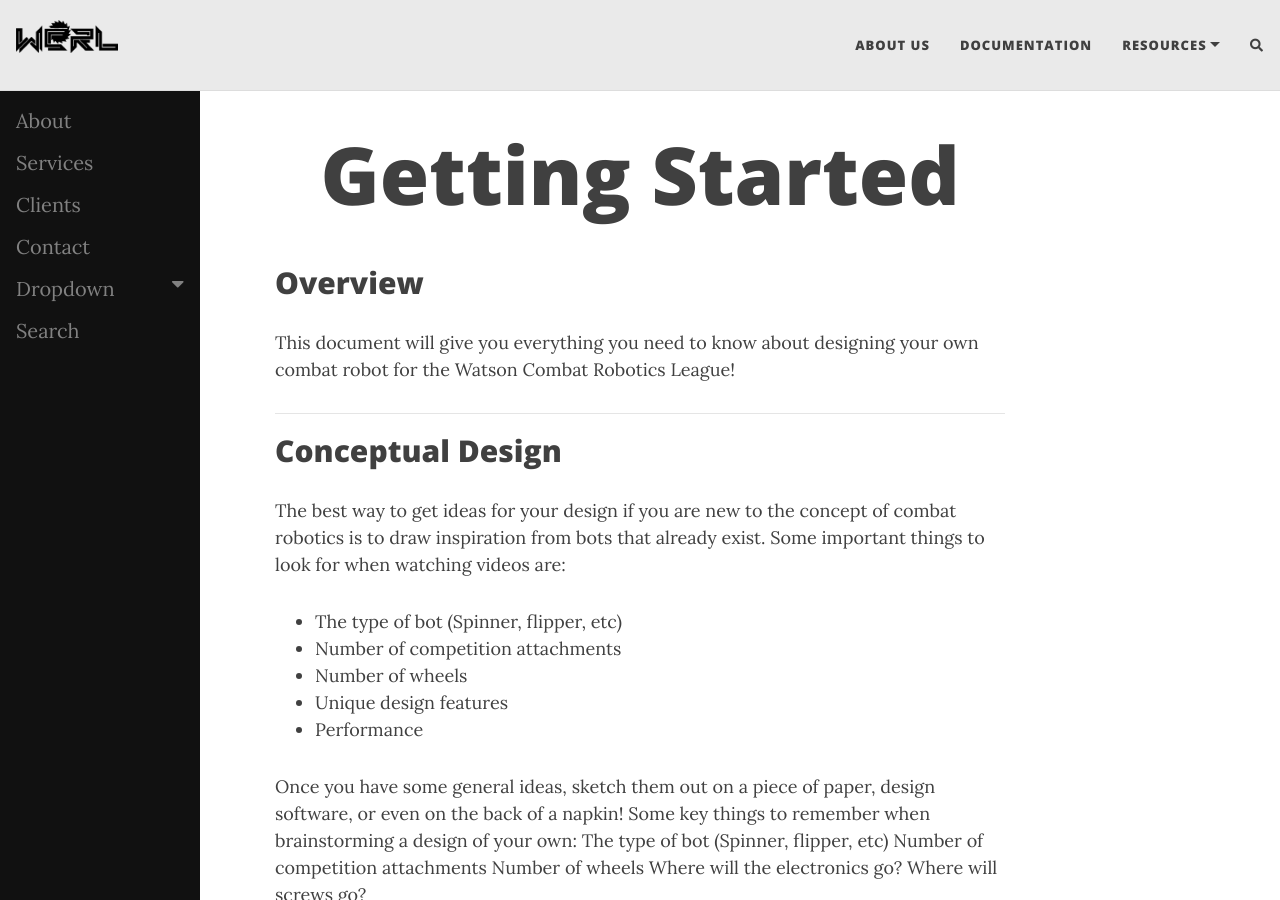
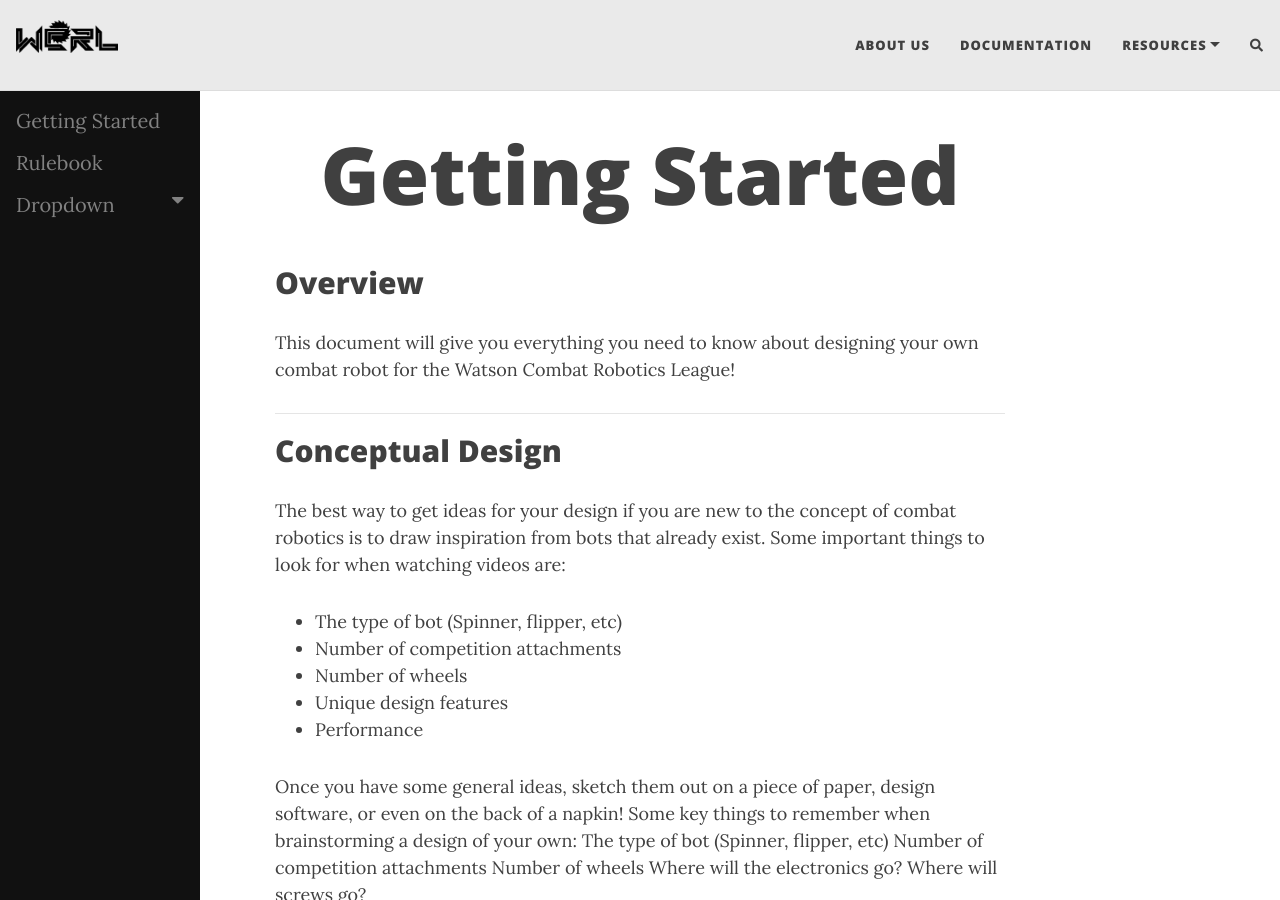
Before and after one commit to wcrl/wcrl.github.io, a Jekyll site: the page built from documentation/GettingStarted.md, in a window 1280 px wide and 900 px high. Built offline with Jekyll 4.4.1, drawn with Linux system fonts in a browser that asks for light colours; nearby versions of some CDN libraries; comment, search, counter and statistics services are not loaded.

Commit message:
worked on doc sidebar

```diff
--- a/_data/nav.yml
+++ b/_data/nav.yml
@@ -5,6 +5,6 @@ navbar:
     - Build-A-Bot Repo: "https://github.com/wcrl/Build-the-Bot"
     - YouTube Tutorials: "https://www.youtube.com/watch?v=h6dw6_2JMFk&list=PLFKyQXlTI3wrKnCDG6BStf9k8FC4T9J4q"
 
-documentation-nav:
+documentation:
   Getting Started: "GettingStarted"
   Rulebook: "Rulebook"
--- a/_includes/sidebar.html
+++ b/_includes/sidebar.html
@@ -3,20 +3,15 @@
 
 <div class="sidenav">
 {%- for link in site.data.nav.documentation -%}
-  <a href="/documentation/{{link[1] }}">{{link[0]}}</a>
+  <a href="/documentation/{{ link[1] | relative_url }}">{{link[0]}}</a>
 {%- endfor -%}
 
-  <a href="#about">About</a>
-  <a href="#services">Services</a>
-  <a href="#clients">Clients</a>
-  <a href="#contact">Contact</a>
-  <button class="dropdown-btn">Dropdown
+  <button class="dropdown-btn" onclick="toggleDropdown(this)">Dropdown
     <i class="fa fa-caret-down"></i>
   </button>
   <div class="dropdown-container">
     <a href="#">Link 1</a>
     <a href="#">Link 2</a>
-    <a href="#">Link `3</a>
+    <a href="#">Link 3</a>
   </div>
-  <a href="#contact">Search</a>
 </div>
--- a/assets/css/sidebar.css
+++ b/assets/css/sidebar.css
@@ -6,7 +6,7 @@
     z-index: 1;
     top: 0;
     left: 0;
-    background-color: #111;
+    background-color: #111 ; /*eaeaea*/
     overflow-x: hidden;
     padding-top: 100px;
   }
--- a/assets/js/sidebar.js
+++ b/assets/js/sidebar.js
@@ -1,10 +1,15 @@
 //* Loop through all dropdown buttons to toggle between hiding and showing its dropdown content - This allows the user to have multiple dropdowns without any conflict */
-var dropdown = document.getElementsByClassName("dropdown-btn");
-var i;
+var dropdowns = document.getElementsByClassName("dropdown-btn");
+console.log(dropdowns.length);
 
-for (i = 0; i < dropdown.length; i++) {
-  dropdown[i].addEventListener("click", function() {
-    alert("Button Pressed");
+for (let i = 0; i > dropdowns.length; i++) {
+    console.log("hi");
+}
+
+
+for (let i = 0; i < dropdowns.length; i++) {
+    console.log("dropdown found");
+  dropdowns[i].addEventListener("click", function() {
     this.classList.toggle("active");
     var dropdownContent = this.nextElementSibling;
     if (dropdownContent.style.display === "block") {
@@ -14,3 +19,14 @@ for (i = 0; i < dropdown.length; i++) {
     }
   });
 }
+
+
+function toggleDropdown(dropdown){
+    dropdown.classList.toggle("active");
+    var dropdownContent = dropdown.nextElementSibling;
+    if (dropdownContent.style.display === "block") {
+      dropdownContent.style.display  = "none";
+    } else {
+      dropdownContent.style.display = "block";
+    }
+};
```
